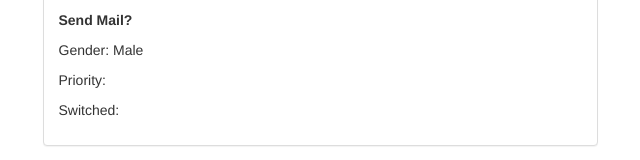
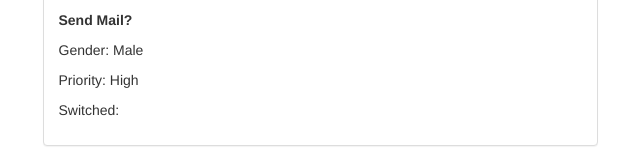
Before and after one commit to smarigowda/vuejs-cli-udemy, a Vue app: page / in a window 1280 px wide. Shown: the part 922-1082 px from the top of the page, without its empty margins (320-960 px from the left). Built offline with nearby package versions, Linux system fonts and the light colour scheme; a web font is replaced by a local one.

Commit message:
how v-model works

```diff
--- a/src/App.vue
+++ b/src/App.vue
@@ -11,7 +11,8 @@
                                 type="text"
                                 id="email"
                                 class="form-control"
-                                v-model="userData.email">
+                                :value="userData.email"
+                                @input="userData.email = $event.target.value">
                     </div>
                     <div class="form-group">
                         <label for="password">Password</label>
@@ -119,7 +120,7 @@
                             <li v-for="item in sendMail">{{ item }}</li>
                         </ul>
                         <p>Gender: {{ gender }}</p>
-                        <p>Priority:</p>
+                        <p>Priority: {{ selectedPriority }}</p>
                         <p>Switched:</p>
                     </div>
                 </div>
```
